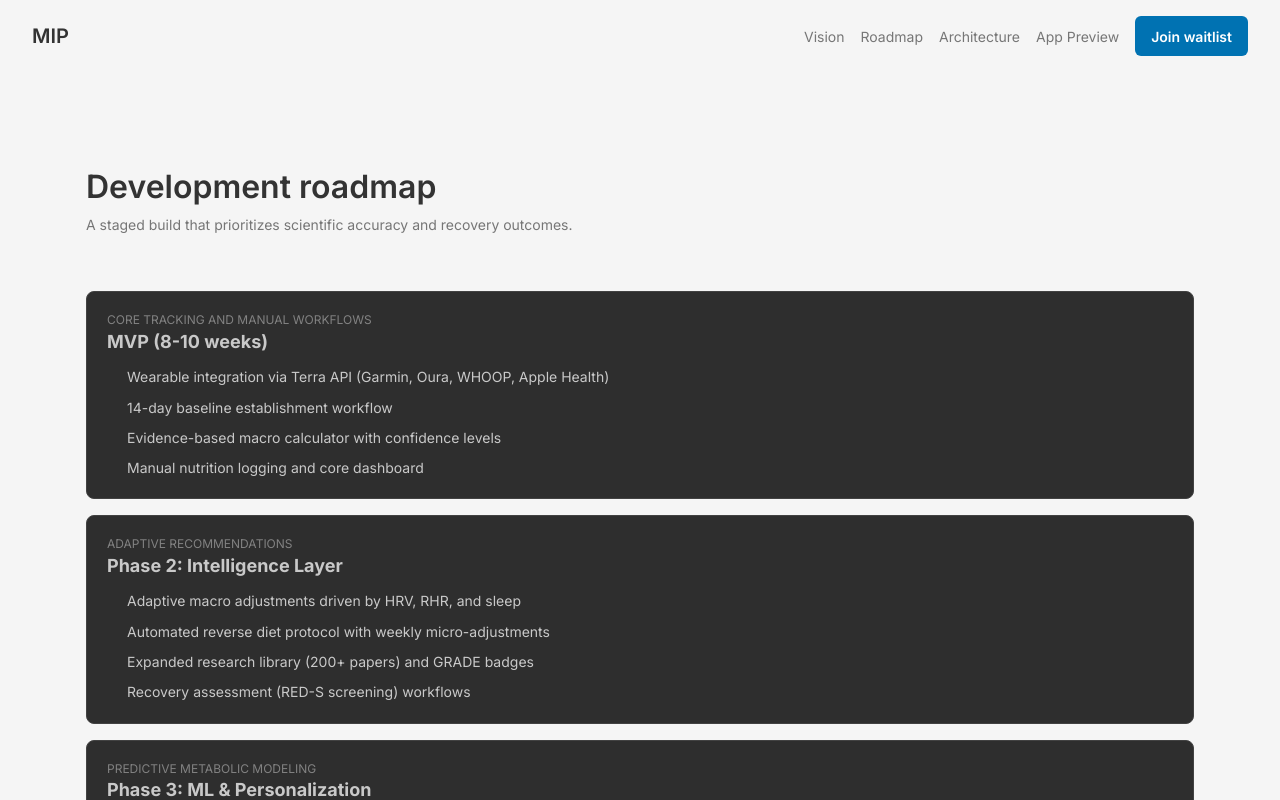
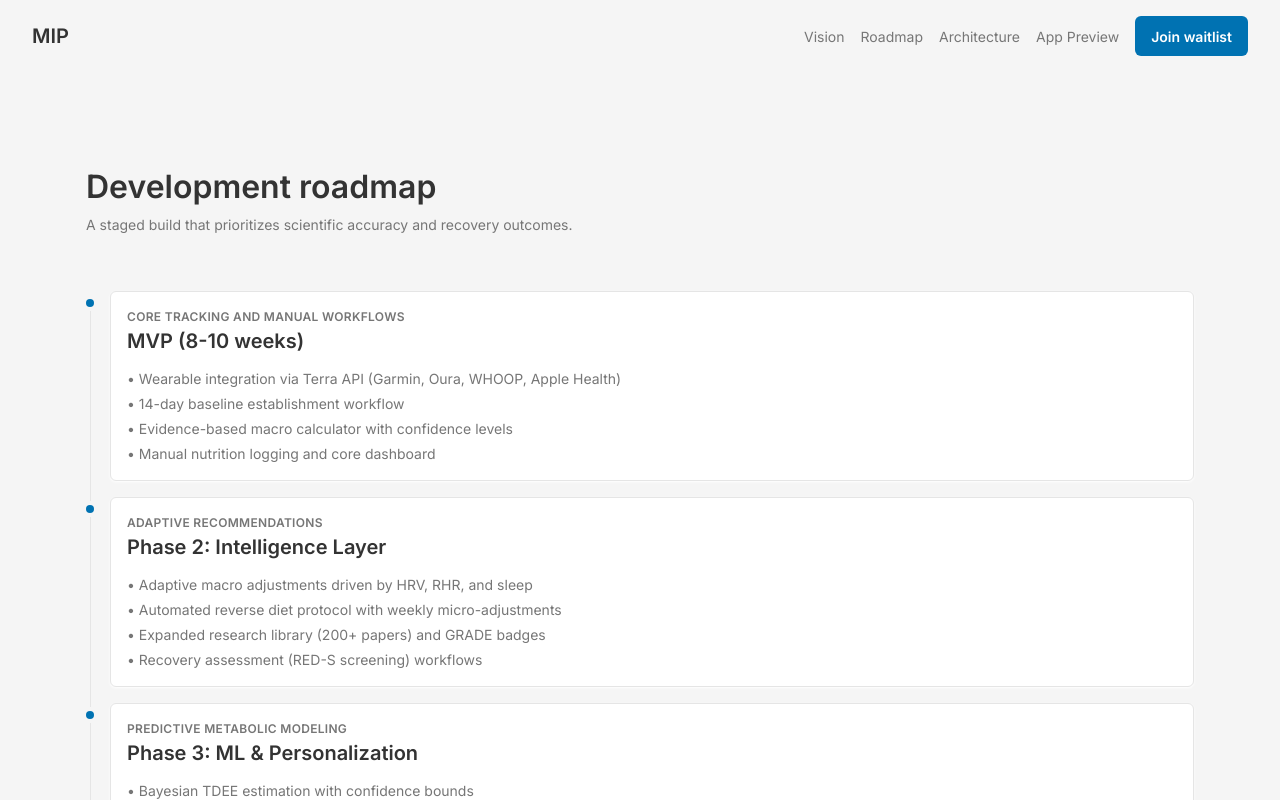
Before and after one commit to seanfitzge/mip, a Next.js app: page /roadmap in a window 1280 px wide. Shown: the top 800 px of the page. Built offline with nearby package versions, Linux system fonts and the light colour scheme.

Commit message:
Refactor marketing pages and components to utilize Tailwind CSS for styling; enhance layout structure and typography for improved readability and consistency across the application.

```diff
--- a/components/timeline.tsx
+++ b/components/timeline.tsx
@@ -1,6 +1,4 @@
-"use client"
-
-import { Card, List, Stack, Text, Title } from "@mantine/core"
+import { Card } from "@/components/ui/card"
 
 type TimelineItem = {
   title: string
@@ -14,24 +12,30 @@ type TimelineProps = {
 
 export function Timeline({ items }: TimelineProps) {
   return (
-    <Stack gap="md">
-      {items.map((item) => (
-        <Card key={item.title} withBorder radius="md" padding="lg">
-          <Stack gap="sm">
-            <div>
-              <Text size="xs" c="dimmed" tt="uppercase">
-                {item.subtitle}
-              </Text>
-              <Title order={4}>{item.title}</Title>
+    <div className="space-y-4">
+      {items.map((item, index) => (
+        <div key={item.title} className="relative pl-6">
+          <span className="absolute left-0 top-2 h-2 w-2 rounded-full bg-primary" />
+          {index < items.length - 1 ? (
+            <span className="absolute left-1 top-5 h-full w-px bg-border" aria-hidden="true" />
+          ) : null}
+          <Card className="p-4">
+            <div className="space-y-3">
+              <div>
+                <p className="text-xs font-semibold uppercase tracking-wide text-mutedForeground">
+                  {item.subtitle}
+                </p>
+                <h3 className="text-lg font-semibold text-foreground">{item.title}</h3>
+              </div>
+              <div className="space-y-1 text-sm text-mutedForeground">
+                {item.details.map((detail) => (
+                  <p key={detail}>• {detail}</p>
+                ))}
+              </div>
             </div>
-            <List size="sm" spacing="xs">
-              {item.details.map((detail) => (
-                <List.Item key={detail}>{detail}</List.Item>
-              ))}
-            </List>
-          </Stack>
-        </Card>
+          </Card>
+        </div>
       ))}
-    </Stack>
+    </div>
   )
 }
```
